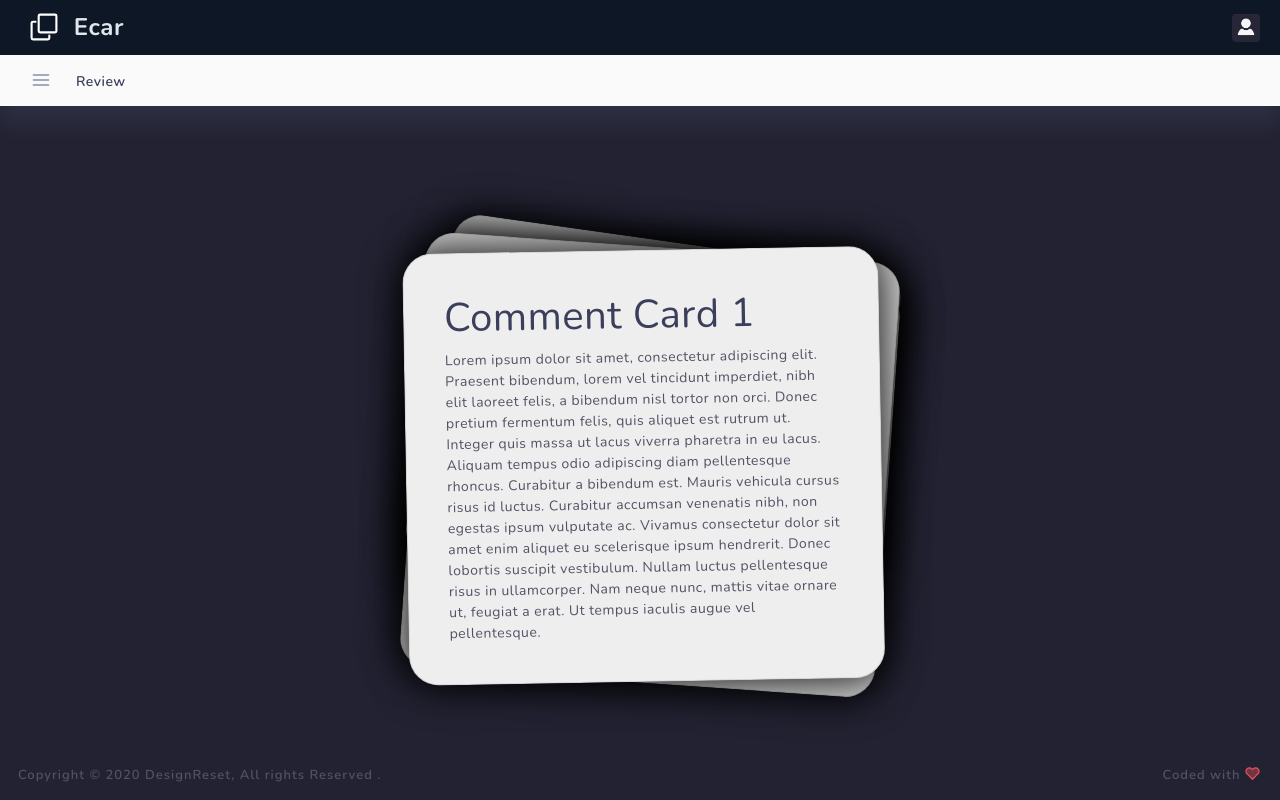
After one commit to LMH0066/Ecar, a Django app: template templates/Card/review.html in a window 1280 px wide. The commit adds this page. Run offline with Django 3.2, Linux system fonts and the light colour scheme; the template is opened without the code that fills it, so the values that code supplies are empty; some libraries are stand-ins or nearby versions.

Commit message:
完善卡片修改功能，以及复习页面的初步设计

```diff
--- /dev/null
+++ b/Card/static/Card/css/card.css
@@ -0,0 +1,104 @@
+.cards {
+    position: relative;
+    list-style-type: none;
+    padding: 0;
+    max-width: 34em;
+    margin: 10% auto 0;
+}
+
+.card {
+    position: absolute;
+    top: 0;
+    left: 0;
+    z-index: 2;
+    background: #ccc;
+    border-radius: 30px;
+    padding: 40px;
+    box-shadow: 0 0 40px #000;
+    -webkit-transform: translateY(0) rotate(4deg) translateX(25px) scale(1);
+    transform: translateY(0) rotate(4deg) translateX(25px) scale(1);
+    -webkit-transform-origin: 0 0;
+    transform-origin: 0 0;
+    -webkit-transition: background 0.4s linear, -webkit-transform 0.6s cubic-bezier(0.8, 0.2, 0.1, 0.8) 0.1s;
+    transition: transform 0.6s cubic-bezier(0.8, 0.2, 0.1, 0.8) 0.1s, background 0.4s linear, -webkit-transform 0.6s cubic-bezier(0.8, 0.2, 0.1, 0.8) 0.1s;
+    cursor: pointer;
+    -webkit-user-select: none;
+    -moz-user-select: none;
+    -ms-user-select: none;
+    user-select: none;
+}
+
+.card :last-child {
+    margin-bottom: 0;
+}
+
+.card--next {
+    z-index: 5;
+    -webkit-transform: translateY(-25px) rotate(4deg) translateX(25px) scale(1);
+    transform: translateY(-25px) rotate(4deg) translateX(25px) scale(1);
+}
+
+.card--out {
+    -webkit-animation: card-out 0.6s cubic-bezier(0.8, 0.2, 0.1, 0.8);
+    animation: card-out 0.6s cubic-bezier(0.8, 0.2, 0.1, 0.8);
+    -webkit-transform: translateY(-50px) rotate(8deg) translateX(55px) scale(0.95);
+    transform: translateY(-50px) rotate(8deg) translateX(55px) scale(0.95);
+    z-index: 1;
+    background: #bbb;
+}
+
+@-webkit-keyframes card-out {
+    0% {
+        z-index: 20;
+        -webkit-transform: translateY(0px) rotate(-4deg);
+        transform: translateY(0px) rotate(-4deg);
+    }
+    50% {
+        -webkit-transform: translateY(-120%) rotate(-5deg) translateX(-40px);
+        transform: translateY(-120%) rotate(-5deg) translateX(-40px);
+    }
+    80% {
+        z-index: 1;
+    }
+    100% {
+        -webkit-transform: translateY(-50px) rotate(8deg) translateX(55px) scale(0.95);
+        transform: translateY(-50px) rotate(8deg) translateX(55px) scale(0.95);
+    }
+}
+
+@keyframes card-out {
+    0% {
+        z-index: 20;
+        -webkit-transform: translateY(0px) rotate(-4deg);
+        transform: translateY(0px) rotate(-4deg);
+    }
+    50% {
+        -webkit-transform: translateY(-120%) rotate(-5deg) translateX(-40px);
+        transform: translateY(-120%) rotate(-5deg) translateX(-40px);
+    }
+    80% {
+        z-index: 1;
+    }
+    100% {
+        -webkit-transform: translateY(-50px) rotate(8deg) translateX(55px) scale(0.95);
+        transform: translateY(-50px) rotate(8deg) translateX(55px) scale(0.95);
+    }
+}
+
+.card--current {
+    cursor: auto;
+    -webkit-user-select: auto;
+    -moz-user-select: auto;
+    -ms-user-select: auto;
+    user-select: auto;
+    position: relative;
+    z-index: 10;
+    opacity: 1;
+    background: #EEE;
+    -webkit-transform: rotate(-1deg) translateX(0%) scale(1);
+    transform: rotate(-1deg) translateX(0%) scale(1);
+}
+
+#content {
+    background: #222232;
+}
--- /dev/null
+++ b/Card/static/Card/js/review_page.js
@@ -0,0 +1,38 @@
+$.fn.commentCards = function () {
+
+    return this.each(function () {
+
+        let $this = $(this),
+            $cards = $this.find('.card'),
+            $current = $cards.filter('.card--current'),
+            $next;
+
+        $cards.on('click', function () {
+            if (!$current.is(this)) {
+                $cards.removeClass('card--current card--out card--next');
+                $current.addClass('card--out');
+                $current = $(this).addClass('card--current');
+                $next = $current.next();
+                $next = $next.length ? $next : $cards.first();
+                $next.addClass('card--next');
+            }
+        });
+
+        if (!$current.length) {
+            $current = $cards.last();
+            $cards.first().trigger('click');
+        }
+
+        $this.addClass('cards--active');
+
+    })
+
+};
+
+$(function () {
+    $('#container').addClass("sidebar-closed");         //隐藏侧边栏
+    let review_card_a = $('#review_card_a');
+    review_card_a.attr("aria-expanded", true);
+    review_card_a.attr("data-active", true);
+    $('.cards').commentCards();
+});
--- a/Card/urls.py
+++ b/Card/urls.py
@@ -3,8 +3,10 @@ from . import views
 
 app_name = 'Card'
 urlpatterns = [
+    path('review_card', views.go_review),
     path('ShowCards', views.get_cards),
     path('addCard', views.add_card),
+    path('ApplyPermission', views.apply_permission),
     path('ModifyCard', views.modify_card),
     path('RemoveCard', views.remove_card),
     path('GetMemoryCar', views.get_memory_card),
--- a/Ecar/settings.py
+++ b/Ecar/settings.py
@@ -122,7 +122,8 @@ STATICFILES_DIRS = (
     os.path.join(BASE_DIR, "Login", "static"),
     os.path.join(BASE_DIR, "Home", "static"),
     os.path.join(BASE_DIR, "StudyGroup", "static"),
-    os.path.join(BASE_DIR, "Deck", "static")
+    os.path.join(BASE_DIR, "Deck", "static"),
+    os.path.join(BASE_DIR, "Card", "static")
 )
 
 SESSION_ENGINE = 'django.contrib.sessions.backends.db'
--- /dev/null
+++ b/templates/Card/review.html
@@ -0,0 +1,77 @@
+{% extends 'base.html' %}
+
+{% block title_name %}
+    <title>Review</title>
+{% endblock %}
+
+{% block page_css %}
+    <link href="/static/Card/css/card.css" rel="stylesheet" type="text/css"/>
+{% endblock %}
+
+{% block page_title %}
+    <nav class="breadcrumb-one" aria-label="breadcrumb">
+        <ol class="breadcrumb">
+            <li class="breadcrumb-item active" aria-current="page"><span>Review</span></li>
+        </ol>
+    </nav>
+{% endblock %}
+
+{% block content %}
+    <div class="row layout-top-spacing">
+        <ul class="cards">
+
+            <li class="card">
+                <h1>Comment Card 1 </h1>
+
+                <p>Lorem ipsum dolor sit amet, consectetur adipiscing elit. Praesent bibendum, lorem vel tincidunt
+                    imperdiet, nibh elit laoreet felis, a bibendum nisl tortor non orci. Donec pretium fermentum felis,
+                    quis aliquet est rutrum ut. Integer quis massa ut lacus viverra pharetra in eu lacus. Aliquam tempus
+                    odio adipiscing diam pellentesque rhoncus. Curabitur a bibendum est. Mauris vehicula cursus risus id
+                    luctus. Curabitur accumsan venenatis nibh, non egestas ipsum vulputate ac. Vivamus consectetur dolor
+                    sit amet enim aliquet eu scelerisque ipsum hendrerit. Donec lobortis suscipit vestibulum. Nullam
+                    luctus pellentesque risus in ullamcorper. Nam neque nunc, mattis vitae ornare ut, feugiat a erat. Ut
+                    tempus iaculis augue vel pellentesque.</p>
+            </li>
+            <li class="card">
+                <h1>Comment Card 2 </h1>
+
+                <p>Vestibulum nunc massa, gravida quis porta nec, feugiat id metus. Nunc ac arcu dolor, quis vestibulum
+                    leo. Cras viverra mollis ipsum, non rhoncus lectus aliquam et. Morbi faucibus purus sit amet lacus
+                    aliquet elementum. Donec sit amet posuere enim. Cras in eros id tortor fringilla ultricies. Mauris
+                    faucibus ullamcorper velit, pulvinar varius odio eleifend eu. Quisque id odio metus. Morbi
+                    adipiscing ultricies posuere. Pellentesque elementum porttitor eros in molestie. Maecenas ut leo
+                    quis nisi tempor tincidunt.</p>
+            </li>
+            <li class="card">
+                <h1>Comment Card 3</h1>
+
+                <p>Donec nunc ligula, vulputate quis mollis eu, interdum quis libero. Donec nulla ante, facilisis sit
+                    amet vulputate at, tincidunt a velit. Maecenas vestibulum, nulla sed tincidunt viverra, lorem turpis
+                    aliquam urna, ut pretium orci purus consequat augue. Etiam a enim orci, vitae pulvinar odio. In elit
+                    urna, tincidunt a pellentesque et, scelerisque at nibh. Sed nec est sapien. Aliquam ullamcorper eros
+                    eu quam ultrices vel faucibus eros interdum. Etiam mattis eleifend sapien, eu iaculis massa feugiat
+                    sed. Aliquam erat volutpat. Vivamus facilisis ultricies eros, a pretium purus mollis id. Sed dapibus
+                    elit ut neque rutrum dignissim. Nulla eros nisl, venenatis quis rhoncus sit amet, molestie nec nisl.
+                    Pellentesque vel neque sapien, et sagittis nulla.</p>
+
+            </li>
+            <li class="card">
+                <h1>Comment Card 4</h1>
+
+                <p>Donec nunc ligula, vulputate quis mollis eu, interdum quis libero. Donec nulla ante, facilisis sit
+                    amet vulputate at, tincidunt a velit. Maecenas vestibulum, nulla sed tincidunt viverra, lorem turpis
+                    aliquam urna, ut pretium orci purus consequat augue. Etiam a enim orci, vitae pulvinar odio. In elit
+                    urna, tincidunt a pellentesque et, scelerisque at nibh. Sed nec est sapien. Aliquam ullamcorper eros
+                    eu quam ultrices vel faucibus eros interdum. Etiam mattis eleifend sapien, eu iaculis massa feugiat
+                    sed. Aliquam erat volutpat. Vivamus facilisis ultricies eros, a pretium purus mollis id. Sed dapibus
+                    elit ut neque rutrum dignissim. Nulla eros nisl, venenatis quis rhoncus sit amet, molestie nec nisl.
+                    Pellentesque vel neque sapien, et sagittis nulla.</p>
+
+            </li>
+        </ul>
+    </div>
+{% endblock %}
+
+{% block page_js %}
+    <script src="/static/Card/js/review_page.js"></script>
+{% endblock %}
--- a/templates/Deck/deck.html
+++ b/templates/Deck/deck.html
@@ -46,7 +46,7 @@
                     <div class="d-flex justify-content-sm-end justify-content-center">
                         <svg id="btn-add-deck" xmlns="http://www.w3.org/2000/svg" width="24" height="24"
                              viewBox="0 0 24 24" fill="none" stroke="currentColor" stroke-width="2"
-                             stroke-linecap="round" stroke-linejoin="round" class="feather feather-user-plus">
+                             stroke-linecap="round" stroke-linejoin="round">
                             <path d="M16 21v-2a4 4 0 0 0-4-4H5a4 4 0 0 0-4 4v2"></path>
                             <circle cx="8.5" cy="7" r="4"></circle>
                             <line x1="20" y1="8" x2="20" y2="14"></line>
--- a/templates/base.html
+++ b/templates/base.html
@@ -204,6 +204,20 @@
                         </div>
                     </a>
                 </li>
+
+                <li class="menu">
+                    <a href="/card/review_card" aria-expanded="false" class="dropdown-toggle" id="review_card_a">
+                        <div class="">
+                            <svg xmlns="http://www.w3.org/2000/svg" width="24" height="24" viewBox="0 0 24 24"
+                                 fill="none" stroke="currentColor" stroke-width="2" stroke-linecap="round"
+                                 stroke-linejoin="round" class="feather feather-book-open">
+                                <path d="M2 3h6a4 4 0 0 1 4 4v14a3 3 0 0 0-3-3H2z"></path>
+                                <path d="M22 3h-6a4 4 0 0 0-4 4v14a3 3 0 0 1 3-3h7z"></path>
+                            </svg>
+                            <span> Review</span>
+                        </div>
+                    </a>
+                </li>
             </ul>
 
         </nav>
```
Also changed, not shown: Card/views.py (+31 -16 lines), Deck/static/Deck/css/deck.css (+29 -0 lines), Deck/static/Deck/js/deck.js (+133 -50 lines).
